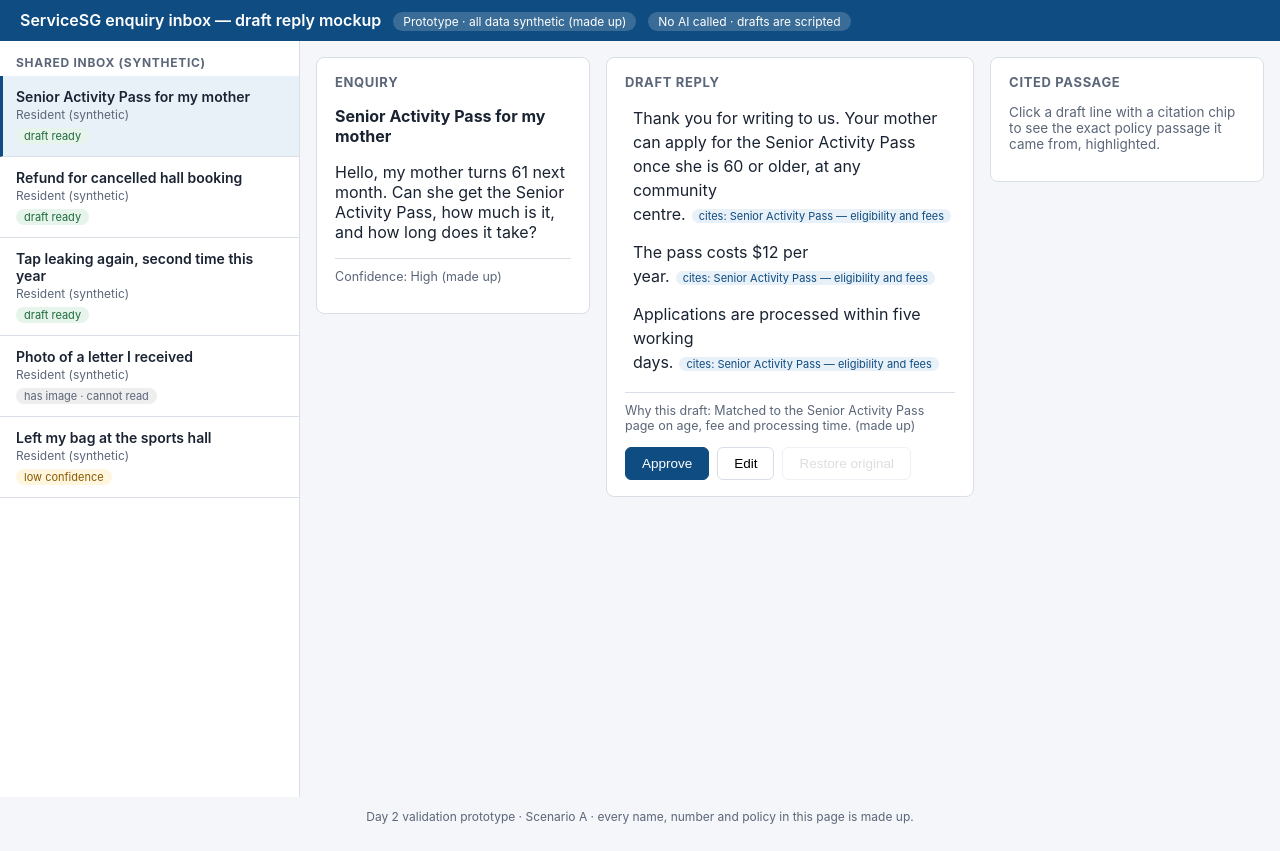
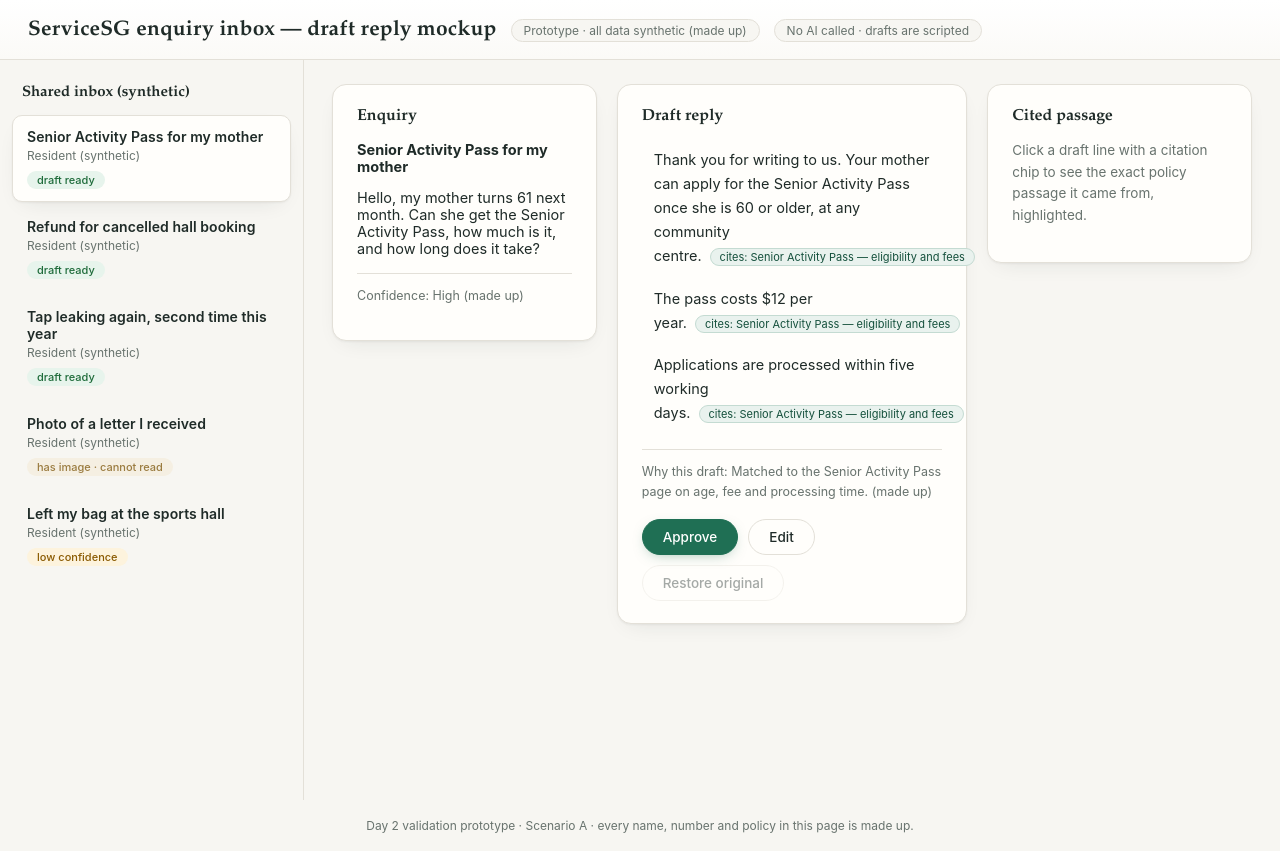
Before and after one commit to bhosanna213/govtech-ai-project, a plain HTML site: page day2-validate/prototype/index.html in a window 1280 px wide. Drawn offline with Linux system fonts and the light colour scheme.

Commit message:
Restyle day2 prototype and start build-log.md
Co-Authored-By: Claude Fable 5 <noreply@anthropic.com>

```diff
--- a/day2-validate/prototype/index.html
+++ b/day2-validate/prototype/index.html
@@ -9,62 +9,82 @@
 <title>ServiceSG draft reply mockup (synthetic)</title>
 <style>
   :root {
-    --ink: #1a2332; --muted: #5b6678; --line: #d9dee7;
-    --accent: #0f4c81; --accent-soft: #e8f0f8;
-    --warn: #8a5a00; --warn-soft: #fff6e0;
+    --ink: #1f2b28;            /* deep pine, near-black with warmth */
+    --muted: #68736e;
+    --line: #e3e0d8;           /* limestone hairline */
+    --accent: #1f6f54;         /* viridian: actions and citations */
+    --accent-deep: #14503c;
+    --accent-soft: #e9f2ee;
+    --brass: #9a7b3f;          /* brass: provenance and source marks */
+    --brass-soft: #f5efe2;
+    --warn: #8a5a00; --warn-soft: #fdf3dd;
     --ok: #1e6b3a; --ok-soft: #e7f4ec;
-    --bg: #f4f6f9; --card: #ffffff;
+    --bg: #f7f6f2;             /* warm limestone paper */
+    --card: #fffefb;
+    --shadow-rest: 0 1px 2px rgba(31,43,40,.05), 0 8px 24px -12px rgba(31,43,40,.14);
+    --shadow-lift: 0 2px 4px rgba(31,43,40,.06), 0 16px 36px -14px rgba(31,43,40,.22);
+    --radius: 14px;
+    --serif: "Palatino Linotype", Palatino, "Book Antiqua", Georgia, serif;
+    --sans: -apple-system, "Segoe UI", Roboto, Helvetica, Arial, sans-serif;
   }
   * { box-sizing: border-box; }
-  body { margin: 0; font-family: -apple-system, "Segoe UI", Roboto, Helvetica, Arial, sans-serif; color: var(--ink); background: var(--bg); }
-  header { background: var(--accent); color: #fff; padding: 10px 20px; display: flex; align-items: baseline; gap: 12px; flex-wrap: wrap; }
-  header h1 { font-size: 16px; margin: 0; font-weight: 600; }
-  header .tag { font-size: 12px; background: rgba(255,255,255,.18); padding: 2px 10px; border-radius: 10px; }
-  .wrap { display: flex; min-height: calc(100vh - 44px); }
+  html { scroll-behavior: smooth; }
+  body { margin: 0; font-family: var(--sans); font-size: 14.5px; color: var(--ink); background: var(--bg); -webkit-font-smoothing: antialiased; }
+  button, .enq, .line.cited, .passage { transition: background-color .18s ease, border-color .18s ease, box-shadow .18s ease, transform .18s ease; }
+  @media (prefers-reduced-motion: reduce) { *, html { transition: none !important; animation: none !important; scroll-behavior: auto; } }
+  :focus-visible { outline: 2px solid var(--accent); outline-offset: 2px; border-radius: 4px; }
+  header { background: linear-gradient(180deg, #ffffff 0%, #fbfaf7 100%); color: var(--ink); padding: 18px 28px 16px; display: flex; align-items: baseline; gap: 14px; flex-wrap: wrap; border-bottom: 1px solid var(--line); }
+  header h1 { font-family: var(--serif); font-size: 21px; letter-spacing: .01em; margin: 0; font-weight: 600; }
+  header .tag { font-size: 12px; color: var(--muted); background: var(--bg); border: 1px solid var(--line); padding: 3px 12px; border-radius: 999px; }
+  .wrap { display: flex; min-height: calc(100vh - 60px); }
   /* Inbox */
-  .inbox { width: 300px; border-right: 1px solid var(--line); background: var(--card); flex-shrink: 0; }
-  .inbox h2 { font-size: 12px; text-transform: uppercase; letter-spacing: .06em; color: var(--muted); padding: 14px 16px 6px; margin: 0; }
-  .enq { padding: 12px 16px; border-bottom: 1px solid var(--line); cursor: pointer; }
-  .enq:hover { background: var(--accent-soft); }
-  .enq.active { background: var(--accent-soft); border-left: 3px solid var(--accent); padding-left: 13px; }
-  .enq .subj { font-weight: 600; font-size: 14px; }
-  .enq .from { font-size: 12px; color: var(--muted); margin-top: 2px; }
-  .badge { display: inline-block; font-size: 11px; padding: 1px 8px; border-radius: 9px; margin-top: 6px; }
+  .inbox { width: 304px; border-right: 1px solid var(--line); background: transparent; flex-shrink: 0; padding: 10px 0; }
+  .inbox h2 { font-family: var(--serif); font-size: 15px; font-weight: 600; color: var(--ink); padding: 14px 22px 10px; margin: 0; }
+  .enq { margin: 3px 12px; padding: 12px 14px; border-radius: 10px; border: 1px solid transparent; cursor: pointer; }
+  .enq:hover { background: var(--card); border-color: var(--line); }
+  .enq.active { background: var(--card); border-color: var(--line); box-shadow: var(--shadow-rest); }
+  .enq .subj { font-weight: 600; font-size: 14px; letter-spacing: .005em; }
+  .enq .from { font-size: 12px; color: var(--muted); margin-top: 3px; }
+  .badge { display: inline-block; font-size: 11px; font-weight: 500; padding: 2px 10px; border-radius: 999px; margin-top: 8px; }
   .badge.high { background: var(--ok-soft); color: var(--ok); }
   .badge.low { background: var(--warn-soft); color: var(--warn); }
-  .badge.img { background: #eee; color: var(--muted); }
+  .badge.img { background: var(--brass-soft); color: var(--brass); }
   /* Main panes */
-  .main { flex: 1; display: flex; gap: 16px; padding: 16px; align-items: flex-start; flex-wrap: wrap; }
-  .pane { background: var(--card); border: 1px solid var(--line); border-radius: 8px; padding: 16px 18px; }
-  .pane h3 { margin: 0 0 10px; font-size: 13px; text-transform: uppercase; letter-spacing: .05em; color: var(--muted); }
+  .main { flex: 1; display: flex; gap: 20px; padding: 24px 28px; align-items: flex-start; flex-wrap: wrap; }
+  .pane { background: var(--card); border: 1px solid var(--line); border-radius: var(--radius); padding: 22px 24px; box-shadow: var(--shadow-rest); }
+  .pane h3 { margin: 0 0 14px; font-family: var(--serif); font-size: 16px; font-weight: 600; color: var(--ink); }
   .enquiry-pane { flex: 1; min-width: 260px; }
   .draft-pane { flex: 1.4; min-width: 320px; }
-  .cite-pane { flex: 1; min-width: 260px; position: sticky; top: 16px; }
-  .photo-placeholder { border: 2px dashed var(--line); border-radius: 6px; padding: 26px 10px; text-align: center; color: var(--muted); font-size: 13px; margin-top: 12px; }
+  .cite-pane { flex: 1; min-width: 260px; position: sticky; top: 24px; }
+  .photo-placeholder { border: 1.5px dashed var(--brass); background: var(--brass-soft); border-radius: 10px; padding: 28px 12px; text-align: center; color: var(--brass); font-size: 13px; margin-top: 14px; }
   /* Draft lines */
-  .line { padding: 6px 8px; border-radius: 6px; margin: 2px 0; line-height: 1.5; }
+  .line { padding: 8px 12px; border-radius: 8px; margin: 3px 0; line-height: 1.65; }
   .line.cited { cursor: pointer; }
-  .line.cited:hover, .line.cited.showing { background: var(--accent-soft); }
+  .line.cited:hover { background: var(--accent-soft); }
+  .line.cited.showing { background: var(--accent-soft); box-shadow: inset 2.5px 0 0 var(--accent); }
   .line.low { border-bottom: 2px dotted var(--warn); background: var(--warn-soft); }
-  .cite-chip { font-size: 11px; color: var(--accent); background: var(--accent-soft); border-radius: 8px; padding: 0 7px; margin-left: 6px; white-space: nowrap; }
-  .low-chip { font-size: 11px; color: var(--warn); margin-left: 6px; white-space: nowrap; }
-  .watermark { font-size: 11px; color: var(--warn); margin-bottom: 8px; }
-  .rationale { font-size: 12.5px; color: var(--muted); border-top: 1px solid var(--line); margin-top: 12px; padding-top: 10px; }
+  .cite-chip { font-size: 11px; color: var(--accent-deep); background: var(--accent-soft); border: 1px solid rgba(31,111,84,.18); border-radius: 999px; padding: 1px 9px; margin-left: 8px; white-space: nowrap; }
+  .low-chip { font-size: 11px; color: var(--warn); margin-left: 8px; white-space: nowrap; }
+  .watermark { font-size: 12px; color: var(--warn); background: var(--warn-soft); border-radius: 8px; padding: 7px 12px; margin-bottom: 12px; }
+  .rationale { font-size: 12.5px; color: var(--muted); line-height: 1.55; border-top: 1px solid var(--line); margin-top: 16px; padding-top: 12px; }
   /* Buttons */
-  .actions { margin-top: 14px; display: flex; gap: 8px; flex-wrap: wrap; }
-  button { font-size: 13.5px; padding: 8px 16px; border-radius: 6px; border: 1px solid var(--line); background: #fff; cursor: pointer; }
-  button.primary { background: var(--accent); border-color: var(--accent); color: #fff; }
-  button:disabled { opacity: .45; cursor: not-allowed; }
-  .draft-editor { width: 100%; min-height: 150px; font: inherit; line-height: 1.5; padding: 10px; border: 1px solid var(--accent); border-radius: 6px; }
-  .approved-note { background: var(--ok-soft); color: var(--ok); border-radius: 6px; padding: 10px 14px; margin-top: 12px; font-size: 14px; }
+  .actions { margin-top: 18px; display: flex; gap: 10px; flex-wrap: wrap; }
+  button { font-family: var(--sans); font-size: 13.5px; font-weight: 500; padding: 9px 20px; border-radius: 999px; border: 1px solid var(--line); background: var(--card); color: var(--ink); cursor: pointer; }
+  button:hover:not(:disabled) { border-color: var(--accent); color: var(--accent-deep); }
+  button.primary { background: var(--accent); border-color: var(--accent); color: #fff; box-shadow: 0 4px 14px -6px rgba(31,111,84,.5); }
+  button.primary:hover:not(:disabled) { background: var(--accent-deep); border-color: var(--accent-deep); color: #fff; transform: translateY(-1px); box-shadow: 0 6px 18px -6px rgba(31,111,84,.55); }
+  button:disabled { opacity: .4; cursor: not-allowed; }
+  .draft-editor { width: 100%; min-height: 170px; font: inherit; line-height: 1.65; padding: 14px; border: 1px solid var(--accent); border-radius: 10px; background: #fff; box-shadow: inset 0 1px 3px rgba(31,43,40,.05); }
+  .draft-editor:focus { outline: none; box-shadow: inset 0 1px 3px rgba(31,43,40,.05), 0 0 0 3px var(--accent-soft); }
+  .approved-note { background: var(--ok-soft); color: var(--ok); border: 1px solid rgba(30,107,58,.15); border-radius: 10px; padding: 12px 16px; margin-top: 14px; font-size: 14px; }
   /* Citation panel */
-  .passage { border: 1px solid var(--line); border-radius: 6px; padding: 10px 12px; margin-bottom: 8px; font-size: 13.5px; line-height: 1.5; }
-  .passage.hit { border-color: var(--accent); background: var(--accent-soft); }
-  .passage .src { font-size: 11.5px; color: var(--muted); margin-top: 6px; }
+  .passage { border: 1px solid var(--line); border-radius: 10px; padding: 12px 14px; margin-bottom: 10px; font-size: 13.5px; line-height: 1.6; }
+  .passage.hit { border-color: var(--brass); background: var(--brass-soft); box-shadow: var(--shadow-rest); }
+  .passage .src { font-size: 11.5px; color: var(--brass); margin-top: 8px; }
   .closest { margin: 0; padding-left: 18px; }
-  .closest li { margin-bottom: 8px; font-size: 14px; }
-  .empty-hint { color: var(--muted); font-size: 13.5px; }
-  footer { text-align: center; color: var(--muted); font-size: 12px; padding: 12px; }
+  .closest li { margin-bottom: 10px; font-size: 14px; line-height: 1.5; }
+  .empty-hint { color: var(--muted); font-size: 13.5px; line-height: 1.6; }
+  footer { text-align: center; color: var(--muted); font-size: 12px; padding: 18px; }
 </style>
 </head>
 <body>
```
Also changed, not shown: 1 other file.
